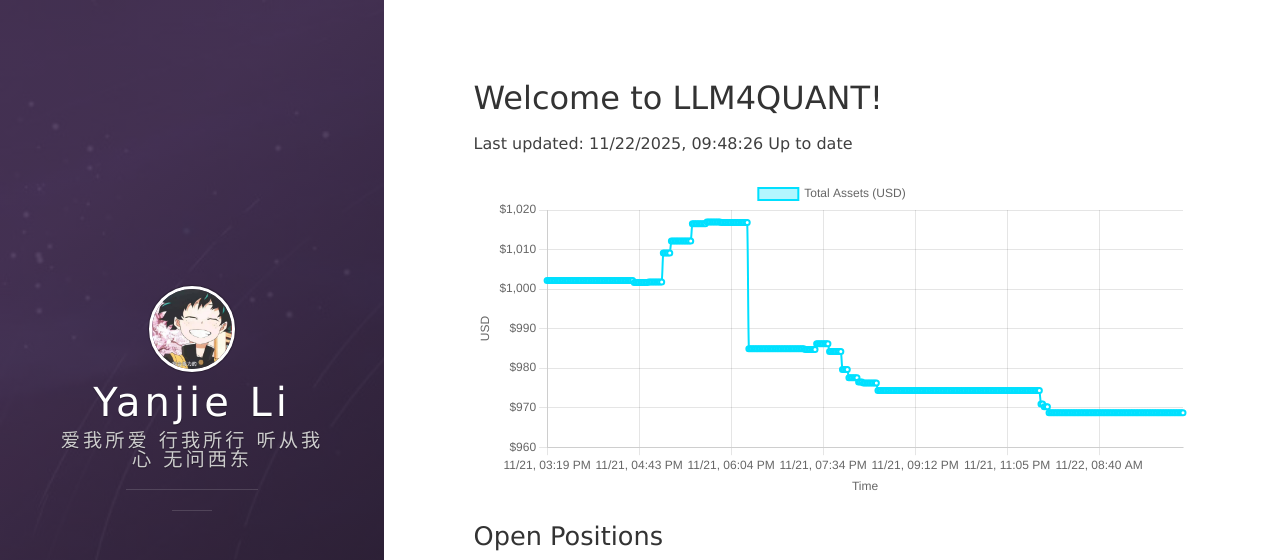
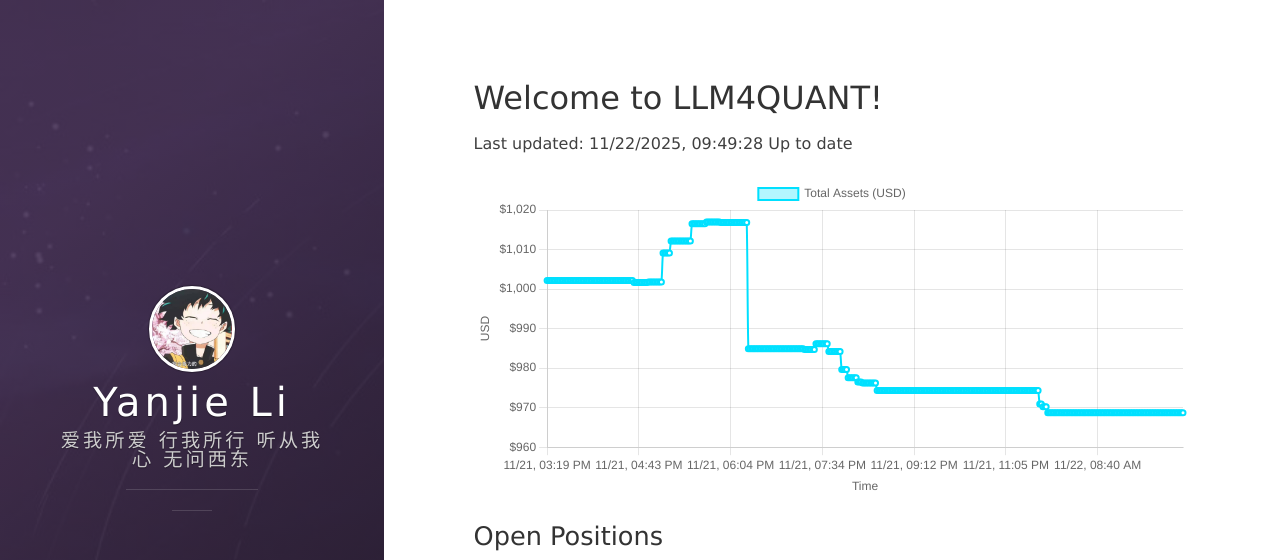
Before and after one commit to leeyegy/leeyegy.github.io, a Jekyll site: the page built from live-trading.html, in a window 1280 px wide and 1026 px high. Shown: the top 560 px of the window. Built offline with Jekyll 4.4.1, drawn with Linux system fonts in a browser that asks for light colours; nearby versions of some CDN libraries.

Commit message:
AccountMonitor: update balance history 2025-11-22T17:49:28+08:00

```diff
--- a/assets/data/binance/balance-history.json
+++ b/assets/data/binance/balance-history.json
@@ -1,5 +1,5 @@
 {
-  "generatedAt": "2025-11-22T17:48:26+08:00",
+  "generatedAt": "2025-11-22T17:49:28+08:00",
   "asset": "total_usd_value",
   "history": [
     {
@@ -1580,6 +1580,10 @@
     },
     {
       "timestamp": "2025-11-22T17:48:26+08:00",
+      "totalUsd": 968.69074819
+    },
+    {
+      "timestamp": "2025-11-22T17:49:28+08:00",
       "totalUsd": 968.69074819
     }
   ]
```
